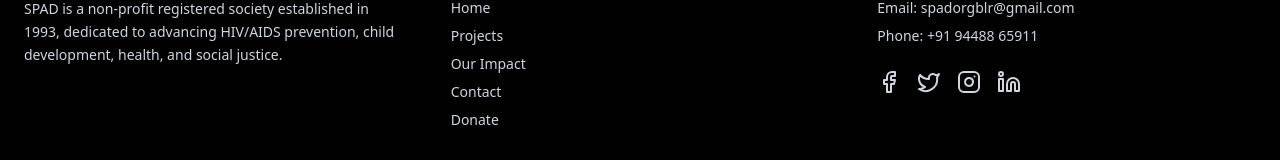
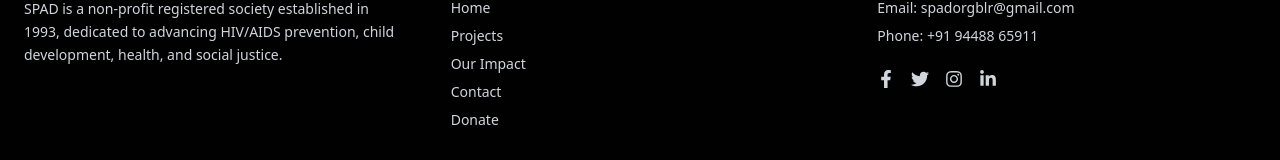
Before and after one commit to Himashree-KB/SPAD, a React (Vite) app in the folder frontend/: page /contact in a window 1280 px wide. Shown: the part 1390-1550 px from the top of the page. Built offline with nearby package versions, Linux system fonts and the light colour scheme.

Commit message:
changed icons in footer

```diff
--- a/frontend/src/components/Footer.jsx
+++ b/frontend/src/components/Footer.jsx
@@ -1,7 +1,7 @@
 import React from "react";
 import { motion } from "framer-motion";
 import { Link } from "react-router-dom";
-import { Facebook, Twitter, Instagram, Linkedin } from "lucide-react";
+import { FaFacebookF, FaTwitter, FaInstagram, FaLinkedinIn } from "react-icons/fa";
 
 export default function Footer() {
   return (
@@ -37,34 +37,22 @@ export default function Footer() {
               </Link>
             </li>
             <li>
-              <Link
-                to="/projects"
-                className="hover:text-[#0000F5] transition-colors"
-              >
+              <Link to="/projects" className="hover:text-[#0000F5] transition-colors">
                 Projects
               </Link>
             </li>
             <li>
-              <Link
-                to="/impact"
-                className="hover:text-[#0000F5] transition-colors"
-              >
+              <Link to="/impact" className="hover:text-[#0000F5] transition-colors">
                 Our Impact
               </Link>
             </li>
             <li>
-              <Link
-                to="/contact"
-                className="hover:text-[#0000F5] transition-colors"
-              >
+              <Link to="/contact" className="hover:text-[#0000F5] transition-colors">
                 Contact
               </Link>
             </li>
             <li>
-              <Link
-                to="/donate"
-                className="hover:text-[#0000F5] transition-colors"
-              >
+              <Link to="/donate" className="hover:text-[#0000F5] transition-colors">
                 Donate
               </Link>
             </li>
@@ -81,52 +69,30 @@ export default function Footer() {
           <h3 className="text-xl font-semibold text-white mb-4">Get in Touch</h3>
           <p className="text-sm">
             Email:{" "}
-            <a
-              href="mailto:spadorgblr@gmail.com"
-              className="hover:text-[#0000F5] transition-colors"
-            >
+            <a href="mailto:spadorgblr@gmail.com" className="hover:text-[#0000F5] transition-colors">
               spadorgblr@gmail.com
             </a>
           </p>
           <p className="text-sm mt-2">
             Phone:{" "}
-            <a
-              href="tel:+919448865911"
-              className="hover:text-[#0000F5] transition-colors"
-            >
+            <a href="tel:+919448865911" className="hover:text-[#0000F5] transition-colors">
               +91 94488 65911
             </a>
           </p>
 
           {/* Social icons */}
-          <div className="flex space-x-4 mt-6">
-            <a
-              href="#"
-              className="hover:text-[#0000F5] transition-colors"
-              aria-label="Facebook"
-            >
-              <Facebook />
+          <div className="flex space-x-4 mt-6 text-lg">
+            <a href="#" className="hover:text-[#0000F5] transition-colors" aria-label="Facebook">
+              <FaFacebookF />
             </a>
-            <a
-              href="#"
-              className="hover:text-[#0000F5] transition-colors"
-              aria-label="Twitter"
-            >
-              <Twitter />
+            <a href="#" className="hover:text-[#0000F5] transition-colors" aria-label="Twitter">
+              <FaTwitter />
             </a>
-            <a
-              href="#"
-              className="hover:text-[#0000F5] transition-colors"
-              aria-label="Instagram"
-            >
-              <Instagram />
+            <a href="#" className="hover:text-[#0000F5] transition-colors" aria-label="Instagram">
+              <FaInstagram />
             </a>
-            <a
-              href="#"
-              className="hover:text-[#0000F5] transition-colors"
-              aria-label="LinkedIn"
-            >
-              <Linkedin />
+            <a href="#" className="hover:text-[#0000F5] transition-colors" aria-label="LinkedIn">
+              <FaLinkedinIn />
             </a>
           </div>
         </motion.div>
```
